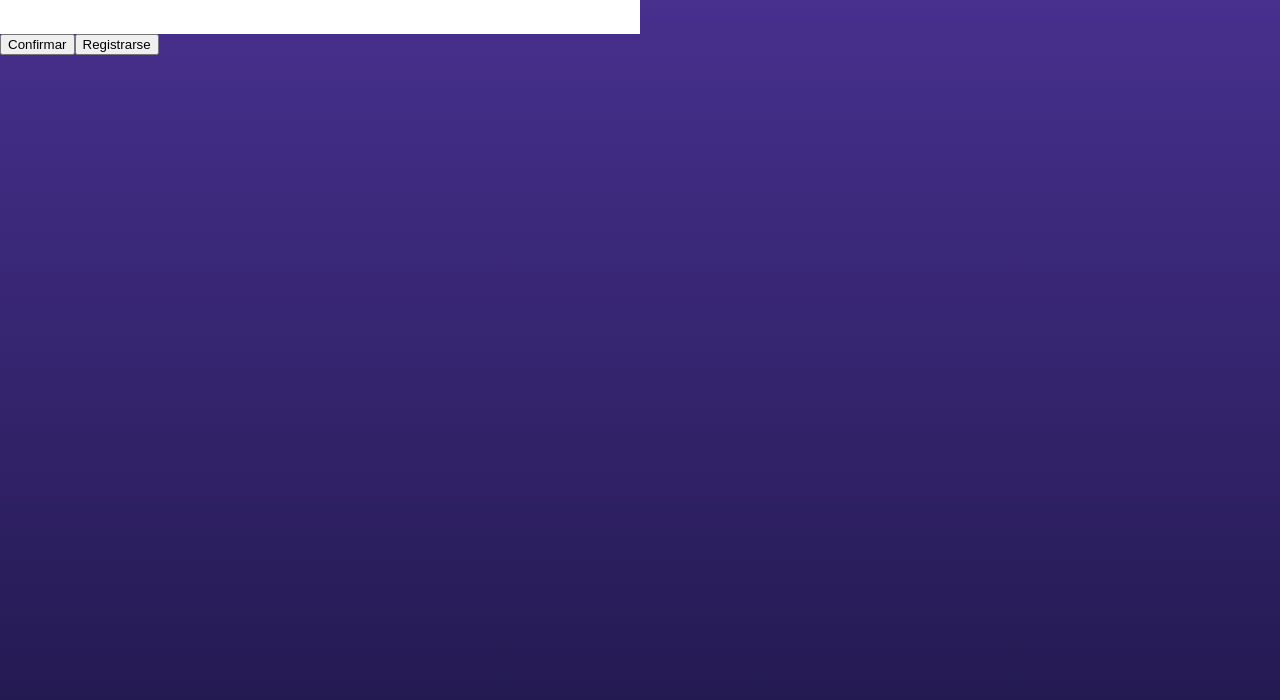
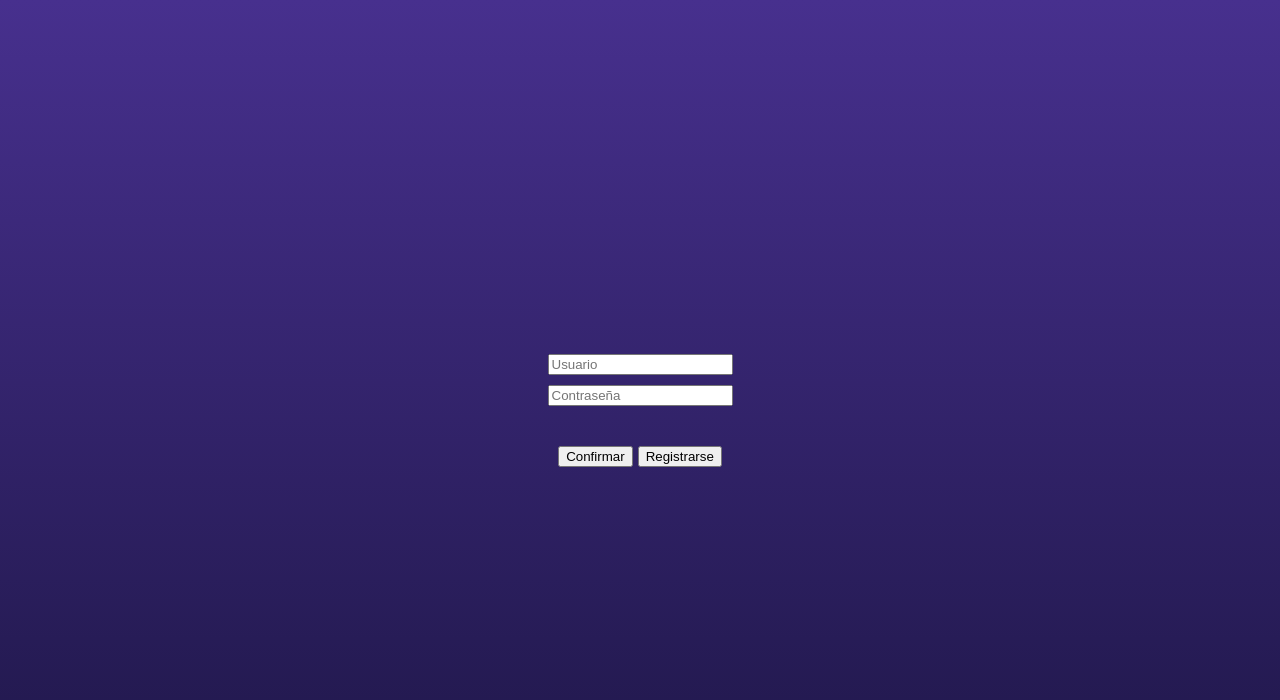
Before and after one commit to aRameGarcia/Marvel_SnaPick, a Vue app in the folder Marvel_SnaPick/: page / in a window 1280 px wide. Shown: the top 700 px of the page. Built offline with nearby package versions, Linux system fonts and the light colour scheme.

Commit message:
layout centered

```diff
--- a/Marvel_SnaPick/src/components/c-button.vue
+++ b/Marvel_SnaPick/src/components/c-button.vue
@@ -1,10 +1,5 @@
 <template>
-    <button class="c-button" v-bind="$attrs">
-        Confirmar
-    </button>
-    <button class="c-button">
-        Registrarse
-    </button>
+    <button class="c-button" :id="id" :innerText="innerText"></button>
 </template>
 
 <script>
@@ -15,6 +10,10 @@ export default{
         id:{
             type: String,
             default:'',
+        },
+        innerText:{
+            type: String,
+            default:'',
         }
     }
 };
--- a/Marvel_SnaPick/src/components/c-text-field.vue
+++ b/Marvel_SnaPick/src/components/c-text-field.vue
@@ -1,52 +1,35 @@
 <template>
     <div class="c-text-field">
-        <input class="c-text-field__input" v-bind="$attrs" @input="$emit('update', value)">
+        <input class="c-text-field__input" :id="id" :placeholder="placeholder" :type="type" :value="value"
+            @input="$emit('update', value)">
     </div>
 </template>
 
 <script>
-export default{
+export default {
     name: 'CTextField',
     inheritAttrs: false,
-    props:{
-        id:{
+    props: {
+        id: {
             type: String,
-            default:'',
+            default: '',
         },
-        placeholder:{
+        placeholder: {
             type: String,
-            default:'',
+            default: '',
         },
-        type:{
+        type: {
             type: String,
-            default:'text',
+            default: 'text',
         },
-        value:{
+        value: {
             type: String,
-            default:'',
+            default: '',
         }
     },
-    emits:['update'],
+    emits: ['update'],
 }
 </script>
 
 <style lang="scss">
-.c-text-field{
-    margin-top: auto;
-    padding: 0;
-    display: flex;
-    justify-content: center;
-    gap: 5px;
-    width: 50%;
-    background-color: var(--color-input);
-}
-.c-text-field__input{
-    width: 100%;
-    height: 100%;
-    color: var(--color-font);
-    border: none;
-}
-::placeholder{
-    color:var(--color-font);
-}
 </style>
--- /dev/null
+++ b/Marvel_SnaPick/src/layouts/l-centered.vue
@@ -0,0 +1,54 @@
+<template>
+    <section class="l-centered">
+        <div class="l-centered__grid">
+            <div class="l-centered__form">
+                <slot name="form"></slot>
+            </div>
+            <div class="l-centered__button">
+                <slot name="button"></slot>
+            </div>
+        </div>
+    </section>
+</template>
+
+<script>
+export default {
+    name: 'LCentered'
+}
+</script>
+
+<style lang="scss">
+.l-centered {
+    display: flex;
+    flex-direction: column;
+    justify-content: center;
+    align-items: center;
+    height: 100%;
+}
+.l-centered__grid {
+    display: flex;
+    flex-direction: column;
+    justify-content: center;
+    align-items: center;
+    height: 80%;
+    width: 60%;
+    gap: 10px;
+}
+.l-centered__form{
+    display: flex;
+    flex-direction: column;
+    justify-content: center;
+    align-items: center;
+    width: 100%;
+    gap: 10px;
+    margin: 20px;
+}
+.l-centered__button{
+    display: flex;
+    flex-direction: row;
+    justify-content: center;
+    align-items: center;
+    width: 100%;
+    gap: 5px;
+}
+</style>
--- a/Marvel_SnaPick/src/views/v-login.vue
+++ b/Marvel_SnaPick/src/views/v-login.vue
@@ -1,48 +1,55 @@
 <template>
-  <main>
-    <c-text-field id="username_input" placeholder="Usuario"/>
-    <c-text-field id="password_input" placeholder="Contraseña" :type="type"/>
-    <div class="v-login">
-      <span class="v-login__error" v-if="errorVisibility">{{ errorMessage }}</span>
-      <span class="v-login__success" v-else-if="success">{{ successMessage }}</span>
-    </div>
-    <c-button @click="checkLogin"></c-button>
-  </main>
+  <l-centered>
+      <template #form>
+          <c-text-field id="username_input" placeholder="Usuario" />
+          <c-text-field id="password_input" placeholder="Contraseña" :type="type" />
+          <div class="v-login">
+            <span class="v-login__error" v-if="errorVisibility">{{ errorMessage }}</span>
+            <span class="v-login__success" v-else-if="success">{{ successMessage }}</span>
+          </div>
+      </template>
+      <template #button>
+          <c-button @click="checkLogin" innerText="Confirmar"></c-button>
+          <c-button innerText="Registrarse"></c-button>
+      </template>
+  </l-centered>
 </template>
 
 <script>
+import LCentered from '../layouts/l-centered.vue'
 import CTextField from '../components/c-text-field.vue'
 import CButton from '../components/c-button.vue'
 
-export default{
+export default {
   name: 'v-login',
-  components:{
+  components: {
+    LCentered,
     CTextField,
     CButton,
   },
-  data(){
-    return{
-      username:'',
-      password:'',
+  data() {
+    return {
+      username: '',
+      password: '',
       success: false,
       errorVisibility: false,
       errorMessage: 'Credenciales Incorrectas!!!',
       successMessage: 'Las credenciales son correctas!!!',
-      type:'password'
+      type: 'password'
     };
   },
-  methods:{
-    checkLogin(){
-      if(this.username==='Álvaro' && this.password==='1234'){
-        this.success=true;
-        this.errorVisible=false;
-      }else{
+  methods: {
+    checkLogin() {
+      if (this.username === 'Álvaro' && this.password === '1234') {
+        this.success = true;
+        this.errorVisible = false;
+      } else {
         this.sendError();
       }
     },
-    sendError(){
-      this.errorVisible=true;
-      this.success=false;
+    sendError() {
+      this.errorVisible = true;
+      this.success = false;
     },
     /* showPassword(){
       this.type='password';
@@ -55,5 +62,4 @@ export default{
 }
 </script>
 
-<style>
-</style>
+<style></style>
```
